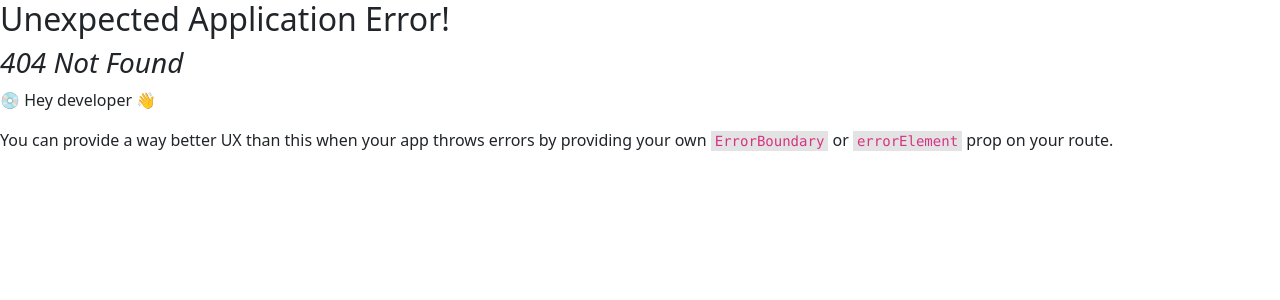
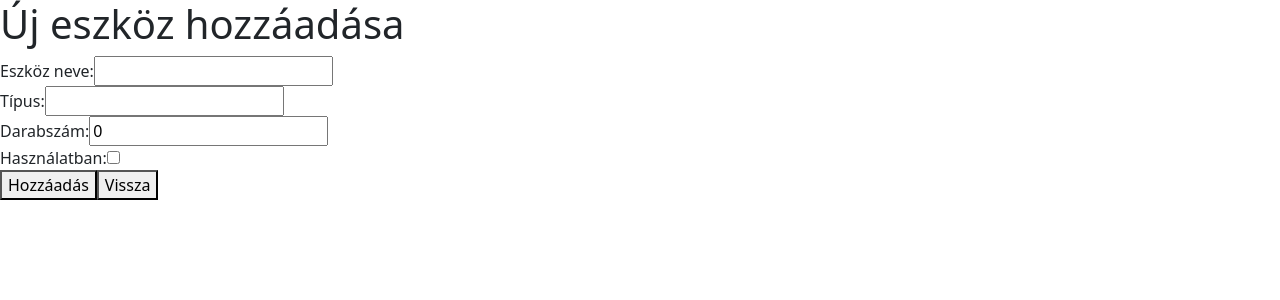
Before and after one commit to gergo0111/vizsgaremek, a React (Vite) app in the folder frontend/: page /uj-eszkoz in a window 1280 px wide. Before the commit this address had no page. Shown: the top 300 px of the page. Built offline with nearby package versions, Linux system fonts and the light colour scheme.

Commit message:
eszkozok listazasa, torlese, modositasa

```diff
--- a/frontend/src/components/tools/NewToolAdd.tsx
+++ b/frontend/src/components/tools/NewToolAdd.tsx
@@ -1,4 +1,5 @@
 import { useState } from "react";
+import { useNavigate } from "react-router";
 
 
 interface Eszkoz{
@@ -18,6 +19,7 @@ export function newToolAdd() {
               darabszam: 0,
               hasznalatban: false,
        });
+       const navigate = useNavigate();
 
        const handleSubmit = async (e: React.FormEvent) => {
               e.preventDefault();
@@ -63,6 +65,7 @@ export function newToolAdd() {
                                    <input type="checkbox" checked={formState.hasznalatban} onChange={e => setFormState({...formState, hasznalatban: e.target.checked})} />
                             </div>
                             <button type="submit" onClick={handleSubmit}>Hozzáadás</button>
+                            <button onClick={() => navigate('/eszkozok')}>Vissza</button>
                      </form>
               </main>
        </>
--- a/frontend/src/components/tools/PatchTools.tsx
+++ b/frontend/src/components/tools/PatchTools.tsx
@@ -0,0 +1,71 @@
+import React, { useState } from "react";
+import { useNavigate } from "react-router";
+
+interface Eszkoz{
+       eszkoz_id: string;
+       nev: string;
+       tipus: string;
+       darabszam: number;
+       hasznalatban: boolean;
+}
+
+export function PatchTools() {
+
+       const [tools, setTools] = useState<Eszkoz[]>([]);
+       const [formState, setFormState] = useState({
+              nev: '',
+              tipus: '',
+              darabszam: 0,
+              hasznalatban: false,
+       });
+       const navigate = useNavigate();
+
+       const handleSubmit = async (e: React.FormEvent) => {
+              e.preventDefault();
+              const response = await fetch(`http://localhost:3000/eszkozok/${id}`, {
+                     method: 'PATCH',
+                     headers: {
+                            'Content-Type': 'application/json',
+                     },
+                     body: JSON.stringify(formState),
+              });
+              if (response.ok) {
+                     const updatedTool = await response.json();
+                     setTools(tools.map(tool => tool.eszkoz_id === updatedTool.eszkoz_id ? updatedTool : tool));
+                     setFormState({
+                            nev: '',
+                            tipus: '',
+                            darabszam: 0,
+                            hasznalatban: false,
+                     });
+                     navigate('/eszkozok');
+              } else {
+                     console.error('Hiba történt az eszköz módosításakor');
+              }
+       };
+
+       return <>
+              <main>
+                     <form>
+                            <div>
+                                   <label>Eszköz neve:</label>
+                                   <input type="text" />
+                            </div>
+                            <div>
+                                   <label>Típus:</label>
+                                   <input type="text" />
+                            </div>
+                            <div>
+                                   <label>Darabszám:</label>
+                                   <input type="number" />
+                            </div>
+                            <div>
+                                   <label>Használatban:</label>
+                                   <input type="checkbox" />
+                            </div>
+                            <button type="submit" onClick={() => handleSubmit}>Mentés</button>
+                            <button onClick={() => navigate('/eszkozok')}>Vissza</button>
+                     </form>
+              </main>
+       </>
+}
--- a/frontend/src/components/tools/ToolsList.tsx
+++ b/frontend/src/components/tools/ToolsList.tsx
@@ -1,4 +1,5 @@
 import { useEffect, useState } from "react";
+import { useNavigate } from "react-router";
 
 interface Eszkoz{
        eszkoz_id: string;
@@ -10,6 +11,7 @@ interface Eszkoz{
 
 export function Tools() {
        const [tools, setTools] = useState<Eszkoz[]>([]);
+       const navigate = useNavigate();
 
        const fetchTools = async () => {
               try {
@@ -27,6 +29,61 @@ export function Tools() {
        useEffect(() => {
               fetchTools();
        }, []);
+
+       const handleDelete = async (eszkoz_id: string) => {
+              try {
+                     const response = await fetch(`http://localhost:3000/eszkozok/${eszkoz_id}`, {
+                            method: 'DELETE',
+                     });
+                     if (!response.ok) {
+                            throw new Error('Hiba történt az eszköz törlésekor');
+                     }
+                     setTools(tools.filter(tool => tool.eszkoz_id !== eszkoz_id));
+                     await fetchTools();
+              } catch (error) {
+                     console.error('Hiba:', error);
+              }
+       };
+
+       const sortByToolNameUp = () => {
+              const sortedTools = [...tools].sort((a, b) => a.nev.localeCompare(b.nev));
+              setTools(sortedTools);
+       };
+
+       const sortByToolNameDown = () => {
+              const sortedTools = [...tools].sort((a, b) => b.nev.localeCompare(a.nev));
+              setTools(sortedTools);
+       };
+
+
+
+       const sortByToolType = () => {
+              const sortedTools = [...tools].sort((a, b) => a.tipus.localeCompare(b.tipus));
+              setTools(sortedTools);
+       };
+
+       useEffect(() => {
+              sortByToolType();
+       }, []);
+
+       const sortByQuantity = () => {
+              const sortedTools = [...tools].sort((a, b) => a.darabszam - b.darabszam);
+              setTools(sortedTools);
+       };
+
+       useEffect(() => {
+              sortByQuantity();
+       }, []);
+
+       const sortByInUse = () => {
+              const sortedTools = [...tools].sort((a, b) => Number(a.hasznalatban) - Number(b.hasznalatban));
+              setTools(sortedTools);
+       };
+
+       useEffect(() => {
+              sortByInUse();
+       }, []);
+
 
        return (
               <main>
@@ -47,10 +104,14 @@ export function Tools() {
                                                  <td>{tool.tipus}</td>
                                                  <td>{tool.darabszam}</td>
                                                  <td>{tool.hasznalatban ? 'Igen' : 'Nem'}</td>
+                                                 <td><button onClick={() => navigate(`eszkoz-modositas/${tool.eszkoz_id}`)}>✏️</button></td>
+                                                 <td><button onClick={() => handleDelete(tool.eszkoz_id)}>🗑️</button></td>
                                           </tr>
                                    ))}
+                                   <button onClick={() => navigate('/fooldal')}>Vissza</button>
                             </tbody>
                      </table>
+                     <button onClick={() => navigate('/uj-eszkoz')}>Új eszköz hozzáadása</button>
               </main>
        );
 }
--- a/frontend/src/main.tsx
+++ b/frontend/src/main.tsx
@@ -6,6 +6,8 @@ import { StrictMode } from "react";
 import { UserManagement } from "./components/users/UserManagement";
 import { NewUserAdd } from "./components/users/NewUserAdd";
 import { Tools } from "./components/tools/ToolsList";
+import { newToolAdd } from "./components/tools/NewToolAdd";
+import { PatchTools } from "./components/tools/PatchTools";
 
 
 const router = createBrowserRouter([
@@ -29,6 +31,14 @@ const router = createBrowserRouter([
     path: "/eszkozok",
     Component: Tools,
   },
+  {
+    path: "/uj-eszkoz",
+    Component: newToolAdd,
+  },
+  {
+    path: "eszkoz-modositas/:eszkoz_id",
+    Component: PatchTools,
+  }
 
 ]);
 
```
